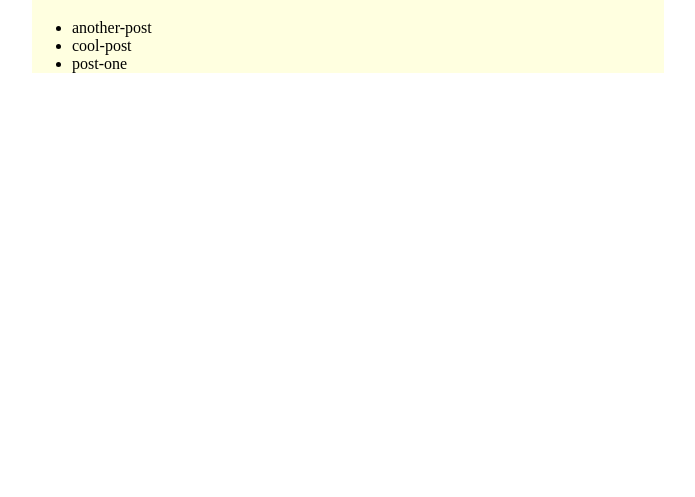
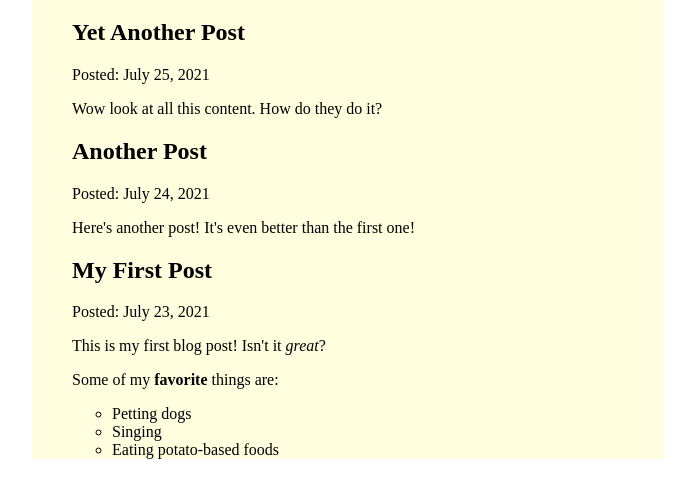
Before and after one commit to olivergraphix/my-awesome-site, a Gatsby site: page /blog in a window 1280 px wide. Shown: the part 157-654 px from the top of the page, without its empty margins (292-987 px from the left). Built offline with nearby package versions, Linux system fonts and the light colour scheme; Gatsby itself is replaced by a stand-in of ours.

Commit message:
Finished Gatsby Tutorial Part 5

```diff
--- a/blog/another-post.mdx
+++ b/blog/another-post.mdx
@@ -0,0 +1,6 @@
+---
+title: "Yet Another Post"
+date: "2021-07-25"
+---
+
+Wow look at all this content. How do they do it?
--- a/blog/cool-post.mdx
+++ b/blog/cool-post.mdx
@@ -0,0 +1,6 @@
+---
+title: "Another Post"
+date: "2021-07-24"
+---
+
+Here's another post! It's even better than the first one!
--- a/blog/post-one.mdx
+++ b/blog/post-one.mdx
@@ -0,0 +1,12 @@
+---
+title: "My First Post"
+date: "2021-07-23"
+---
+
+This is my first blog post! Isn't it *great*?
+
+Some of my **favorite** things are:
+
+* Petting dogs
+* Singing
+* Eating potato-based foods
--- a/gatsby-config.js
+++ b/gatsby-config.js
@@ -9,14 +9,14 @@ module.exports = {
       "icon": "src/images/icon.png"
     }
   }, "gatsby-plugin-sharp", "gatsby-transformer-sharp",
-    // {
-    // resolve: 'gatsby-source-filesystem',
-    // options: {
-    //   "name": "images",
-    //   "path": "./src/images/"
-    // },
-    //     __key: "images"
-    // },
+    {
+    resolve: 'gatsby-source-filesystem',
+    options: {
+      "name": "images",
+      "path": "./src/images/"
+    },
+        __key: "images"
+    },
     {
       resolve: 'gatsby-source-filesystem',
       options: {
@@ -24,5 +24,6 @@ module.exports = {
         "path": `${__dirname}/blog`,
       },
     },
+    "gatsby-plugin-mdx",
   ]
 };
--- a/package.json
+++ b/package.json
@@ -15,9 +15,12 @@
     "clean": "gatsby clean"
   },
   "dependencies": {
+    "@mdx-js/mdx": "^1.6.22",
+    "@mdx-js/react": "^1.6.22",
     "gatsby": "^4.7.1",
     "gatsby-plugin-image": "^2.7.0",
     "gatsby-plugin-manifest": "^4.7.0",
+    "gatsby-plugin-mdx": "^3.7.1",
     "gatsby-plugin-netlify-cms": "^6.7.0",
     "gatsby-plugin-react-helmet": "^5.7.0",
     "gatsby-plugin-sharp": "^4.7.0",
--- a/src/pages/blog.js
+++ b/src/pages/blog.js
@@ -1,5 +1,6 @@
 import * as React from 'react'
 import { graphql } from 'gatsby'
+import { MDXRenderer } from 'gatsby-plugin-mdx'
 import Layout from '../components/layout'
 
 const BlogPage = ({data}) => {
@@ -7,10 +8,14 @@ const BlogPage = ({data}) => {
         <Layout pageTitle="My Blog Posts">
             <ul>
                 {
-                    data.allFile.nodes.map(node => (
-                        <li key={node.name}>
-                            {node.name}
-                        </li>
+                    data.allMdx.nodes.map((node) => (
+                        <article key={node.id}>
+                            <h2>{node.frontmatter.title}</h2>
+                            <p>Posted: {node.frontmatter.date}</p>
+                            <MDXRenderer>
+                                { node.body }
+                            </MDXRenderer>
+                        </article>
                     ))
                 }
             </ul>
@@ -20,12 +25,17 @@ const BlogPage = ({data}) => {
 
 export const query = graphql`
   query {
-  allFile(filter: {sourceInstanceName: {eq: "blog"}}) {
-    nodes {
-      name
+    allMdx(sort: {fields: frontmatter___date, order: DESC}) {
+      nodes {
+        frontmatter {
+          date(formatString: "MMMM D, YYYY")
+          title
+        }
+        id
+        body
+      }
     }
   }
-}
 `
 
 export default BlogPage
```
Also changed, not shown: 1 other file.
